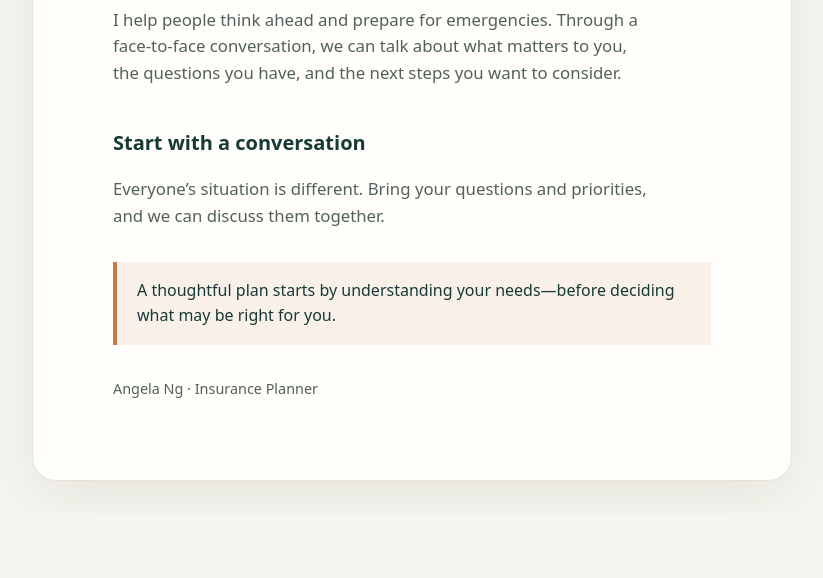
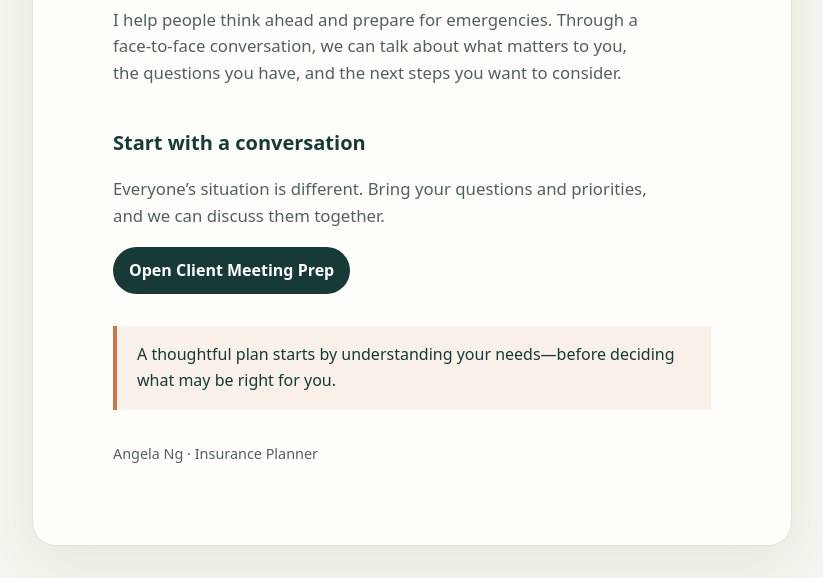
Before and after one commit to angelashng-ai/workshoptest, a plain HTML site: page index.html in a window 1280 px wide. Shown: the part 358-936 px from the top of the page, without its empty margins (228-1051 px from the left). Before the commit the page ends 871 px from the top, so only its background shows below. Drawn offline with Linux system fonts and the light colour scheme.

Commit message:
Add Client Meeting Prep CTA to Angela introduction

```diff
--- a/index.html
+++ b/index.html
@@ -15,6 +15,9 @@
     h2 { margin-top: 2.5rem; font-size: 1.25rem; }
     .tagline { margin: 1.5rem 0; color: var(--ink); font-family: Georgia, serif; font-size: clamp(1.4rem, 4vw, 2rem); font-style: italic; }
     .intro { max-width: 56ch; color: var(--muted); font-size: 1.05rem; }
+    .cta { display: inline-block; max-width: 100%; padding: .7rem 1rem; border-radius: 999px; background: var(--ink); color: white; font-weight: 650; text-align: center; text-decoration: none; }
+    .cta:hover { filter: brightness(1.08); }
+    .cta:focus-visible { outline: 3px solid var(--accent); outline-offset: 3px; }
     .note { margin-top: 2rem; padding: 1rem 1.25rem; border-left: 4px solid var(--accent); background: #f8f0e9; color: var(--ink); }
     footer { margin-top: 2rem; color: var(--muted); font-size: .9rem; }
   </style>
@@ -27,6 +30,7 @@
     <p class="intro">I help people think ahead and prepare for emergencies. Through a face-to-face conversation, we can talk about what matters to you, the questions you have, and the next steps you want to consider.</p>
     <h2>Start with a conversation</h2>
     <p class="intro">Everyone’s situation is different. Bring your questions and priorities, and we can discuss them together.</p>
+    <a class="cta" href="meeting-prep.html">Open Client Meeting Prep</a>
     <div class="note">A thoughtful plan starts by understanding your needs—before deciding what may be right for you.</div>
     <footer>Angela Ng · Insurance Planner</footer>
   </main>
```
